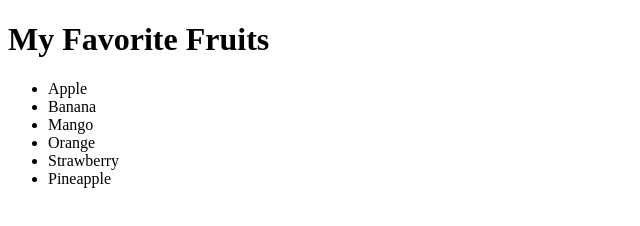
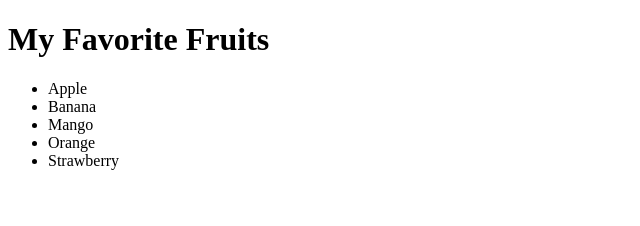
Before and after one commit to mehedi-pimjo/simple-website, a plain HTML site: page index.html in a window 1280 px wide. Shown: the full height of the page, 0-640 px from the left. Drawn offline with Linux system fonts and the light colour scheme.

Commit message:
remove pineapple

```diff
--- a/index.html
+++ b/index.html
@@ -12,7 +12,6 @@
     <li>Mango</li>
     <li>Orange</li>
     <li>Strawberry</li>
-    <li>Pineapple</li>
   </ul>
 </body>
 </html>
```
